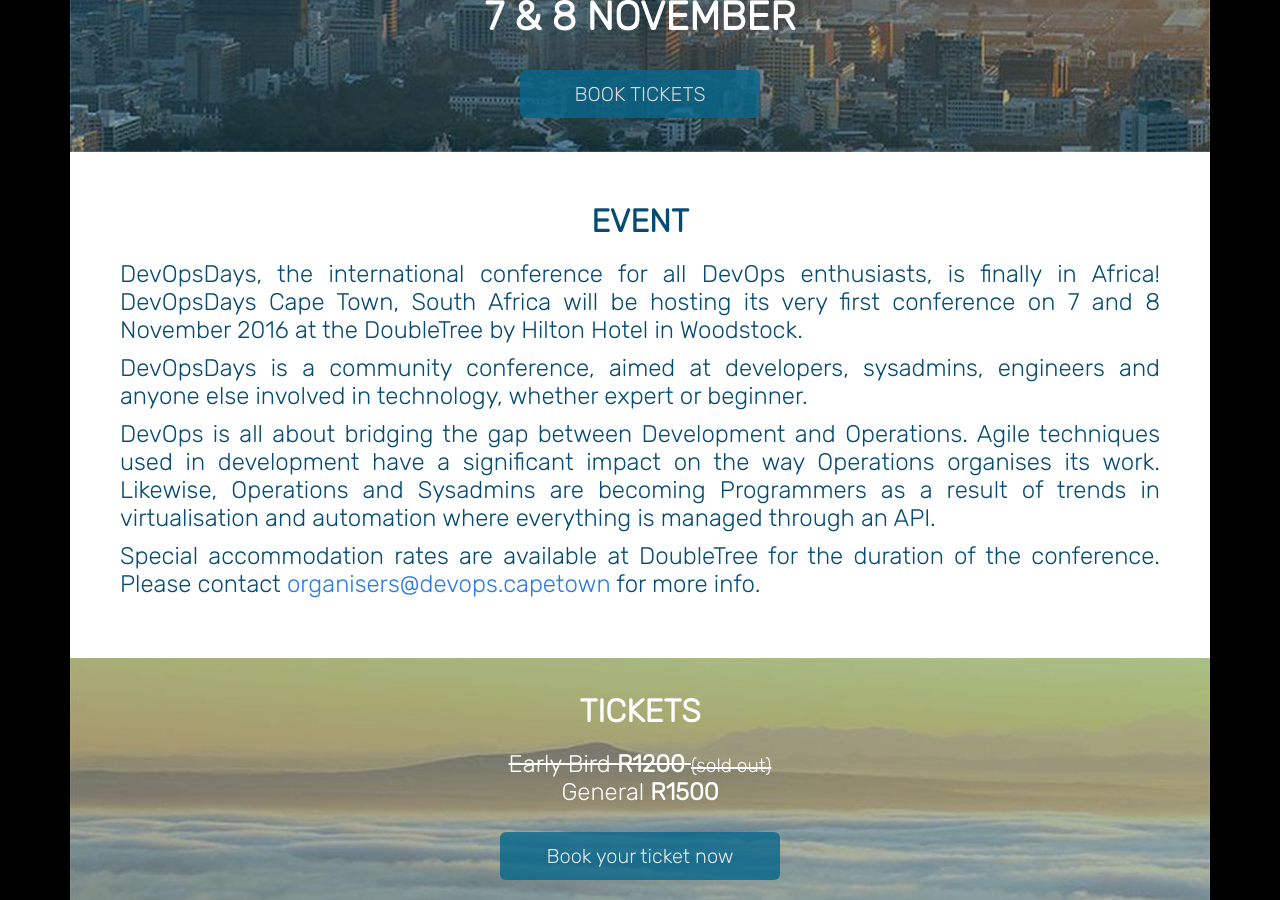
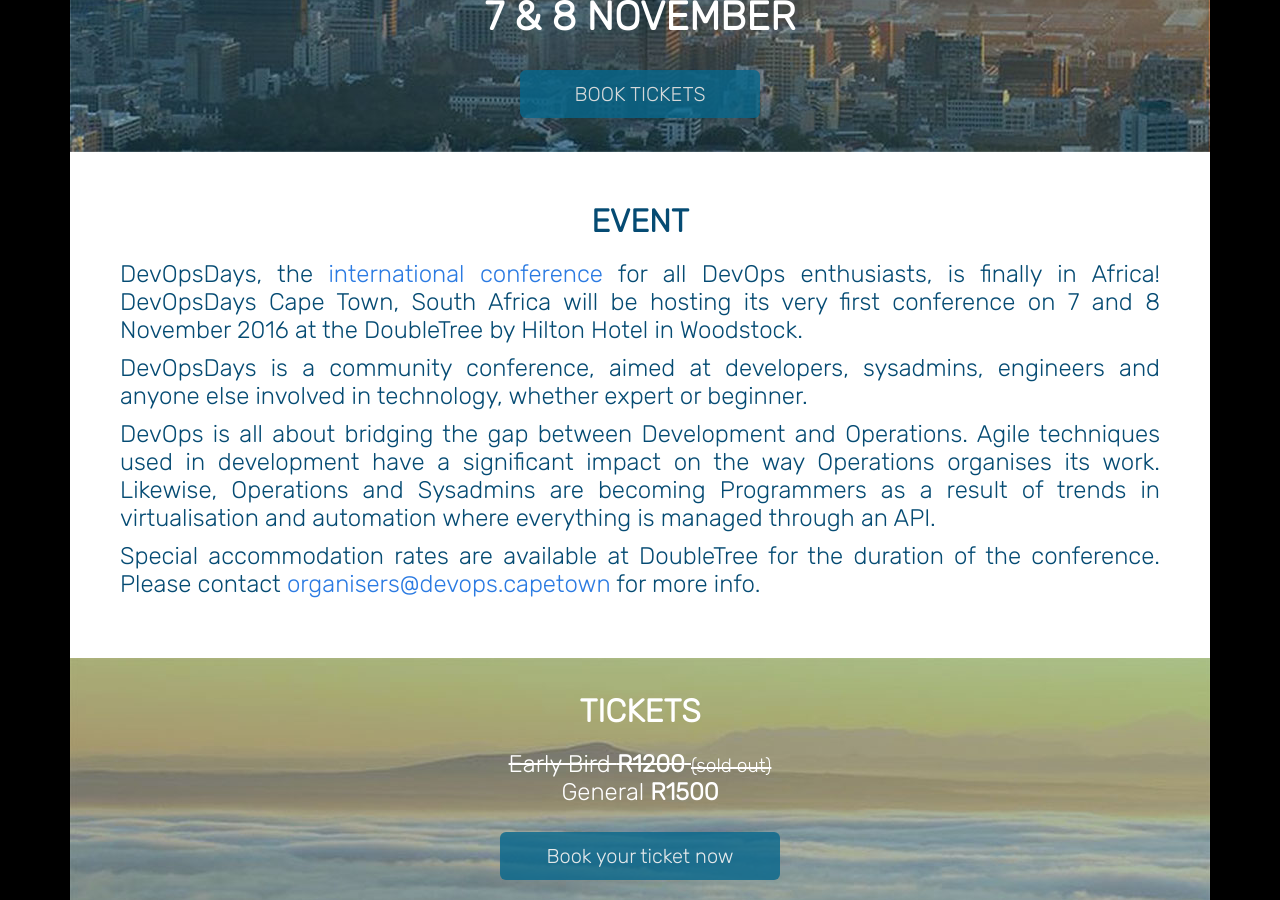
Before and after one commit to DevOpsCapeTown/website, a Jekyll site: the page built from devopsdays/index.html, in a window 1280 px wide and 900 px high, scrolled down 726 px. Built offline with Jekyll 4.4.1, drawn with Linux system fonts in a browser that asks for light colours; part of the change alters nothing that is shown.

```diff
--- a/devopsdays/index.html
+++ b/devopsdays/index.html
@@ -6,7 +6,7 @@ show_header_buttons: true
 <div id="event">
   <a name="#event"></a>
   <h1>Event</h1>
-  <p>DevOpsDays, the international conference for all DevOps enthusiasts, is finally in Africa! DevOpsDays
+  <p>DevOpsDays, the <a href="https://www.devopsdays.org/events/2016-capetown/welcome/">international conference</a> for all DevOps enthusiasts, is finally in Africa! DevOpsDays
   Cape Town, South Africa will be hosting its very first conference on 7 and 8 November 2016 at the
   DoubleTree by Hilton Hotel in Woodstock.</p>
 
```
